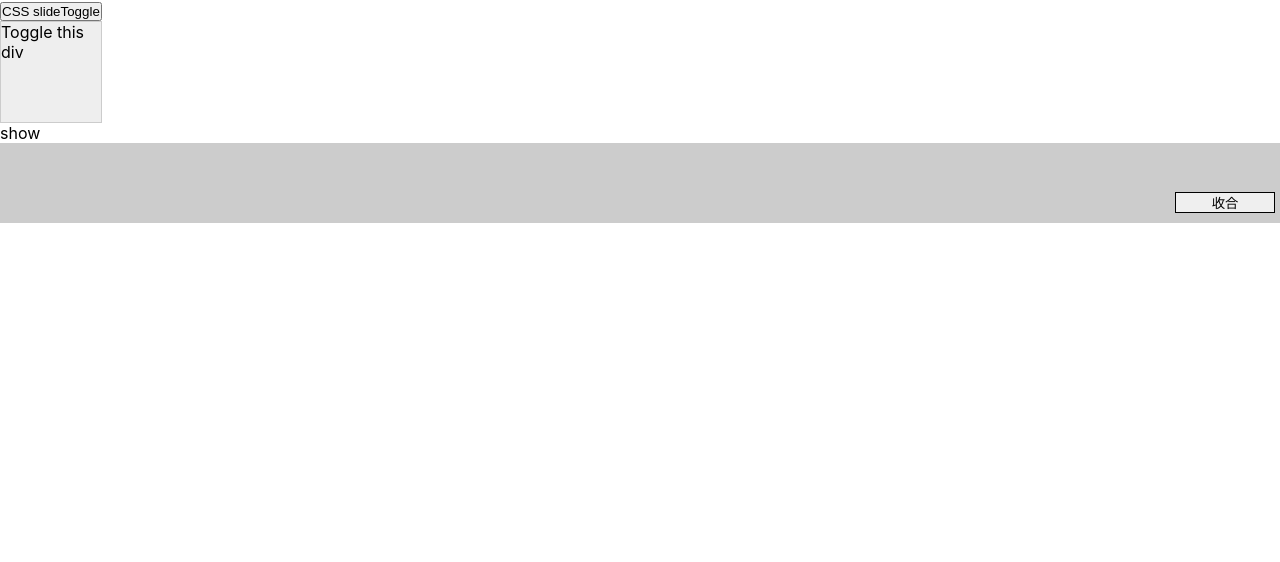
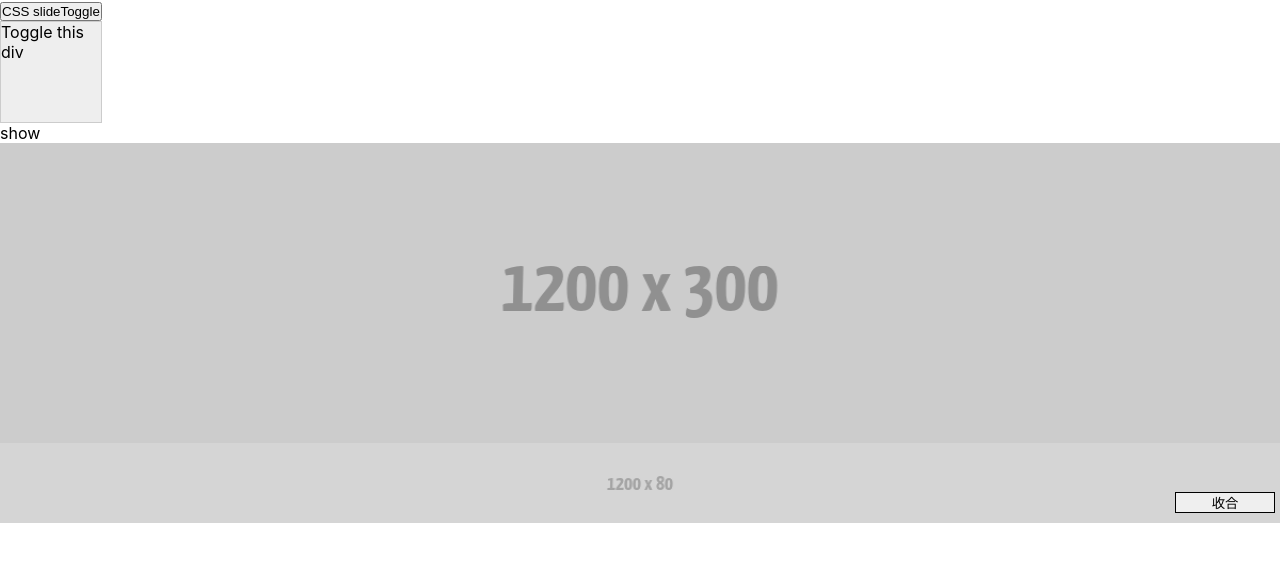
Before and after one commit to andrewCheng078/React-Banner, a React (Create React App) app: page / in a window 1280 px wide. Shown: the top 562 px of the page. Built offline with nearby package versions, Linux system fonts and the light colour scheme.

Commit message:
hank fix class switch

```diff
--- a/src/components/banner/Banner.js
+++ b/src/components/banner/Banner.js
@@ -1,108 +1,104 @@
-import React, { Component } from 'react'
-import "./Banner.css"
-import img from './imgs/1200x380.png'
+import React, { Component } from "react";
+import "./Banner.css";
+import img from "./imgs/1200x380.png";
+
+const CLOSED = 'closed'
+const CLOSING = 'closing'
+const OPENED = 'opened'
+const OPENING = 'opening'
 
 export default class Banner extends Component {
-    state={
-        demoClick:true,
-        openAtStart:false,
-        autoToggle:false,
-        transition:true,
-        transitionClass:'',
-        classText:'收合',
-        bannerClass:"opened",
+  static defaultProps = {
+    openAtStart: true, // [boolean] true | false
+    // 設定啟動後是否要自動開或合，若設為false，就不要自勳開合；若為true是馬上自動開合；若為數字是幾毫秒之後開合
+    autoToggle: true, // [boolean|number] true | false | 3000
+    // 設定收合展開按鈕
+    button: {
+      closeText: "收合", // [string]
+      openText: "展開", // [string]
+      class: "btn" // [string]
+    },
+    // 設定模組在各狀態時的class
+    class: {
+      [CLOSED]: "closed", // [string]
+      [CLOSING]: "closing", // [string]
+      [OPENED]: "opened", // [string]
+      [OPENING]: "opening" // [string]
+    },
+    // 是否要有transition效果
+    transition: true
+  };
 
-    }
+  state = {
+    demoClick: true,
+    openAtStart: false,
+    autoToggle: false,
+    transition: true,
+    transitionClass: "",
+    classText: "收合",
+    currentClass: OPENED // open or close
+  };
 
-
-  demoClick(){
+  demoClick() {
     let { demoClick } = this.state;
     this.setState({
-        demoClick:! demoClick,
-    })
-
+      demoClick: !demoClick
+    });
   }
 
-  componentDidMount(){
-     const { openAtStart,autoToggle, transition } = this.state;
-       openAtStart ? this.open() : this.close() ;
-       if(autoToggle){this.toggle()}
-       if(transition){this.setState({transitionClass:'transition'})}
-
+  componentDidMount() {
+    const { openAtStart, autoToggle, transition } = this.props;
+    openAtStart ? this.changeClass(OPENED) : this.changeClass(CLOSED);
+    if (autoToggle) {
+      this.toggleLoop(); // 还没好
+    }
+    if (transition) {
+      this.setState({ transitionClass: "transition" });
+    }
   }
 
-  toggle(){
-   this.state.bannerClass ==='opened'?  this.close(): this.open() ;
+  transitionendHandle = () => {
+    this.state.currentClass === OPENING ? this.changeClass(OPENED) : this.changeClass(CLOSED)
+  };
 
+  toggle() {
+    this.state.currentClass === OPENED ? this.changeClass(CLOSING) : this.changeClass(OPENING);
   }
 
-  open(){
-    let ingClass = 'opening'
-    this.transitionListener();
-    let newClass = 'opened'
+  toggleLoop() {}
+
+  changeClass(className) {
     this.setState({
-      bannerClass:newClass,
-    })
+      currentClass: className
+    });
   }
 
-  close(){
-    let newClass = 'closed'
-    this.setState({
-      bannerClass:newClass,
-    })
+  render() {
+    const { demoClick, classText, currentClass, transitionClass } = this.state;
+    return (
+      <div>
+        <button className="run-css" onClick={this.demoClick.bind(this)}>
+          CSS slideToggle
+        </button>
+        <div className="cont">Toggle this div</div>
+        {demoClick ? <p>show</p> : null}
+        <div
+          className={`banner  ${this.props.class[currentClass]} ${transitionClass}`}
+          onTransitionEnd={this.transitionendHandle}
+        >
+          <a className="wrap">
+            <img
+              className="img"
+              src={img}
+              title="輸入廣告促銷說明文字"
+              alt="輸入廣告促銷說明文字"
+            />
+          </a>
+          <button className="wrap_btn" onClick={this.toggle.bind(this)}>
+            {classText}
+          </button>
+        </div>
+      </div>
+    );
   }
-  transitionListener(){
-    const el = document.querySelector('.banner');
-    el.addEventListener('transitionend webkitTransitionEnd oTransitionEnd',()=>{
-      console.log('do something')
-    });
-
-
-  }
-
-
-    render() {
-        const { demoClick,classText, bannerClass, transitionClass } = this.state;
-        return (
-            <div>
-                 <button className="run-css" onClick={ this.demoClick.bind(this) }>CSS slideToggle</button>
-                <div className="cont">Toggle this div</div>
-                {demoClick ? <p>show</p> : null}
-                <div className={`banner  ${bannerClass} ${transitionClass}` } >
-                    <a className="wrap">
-                        <img className="img" src={ img } title="輸入廣告促銷說明文字" alt="輸入廣告促銷說明文字" />
-                    </a>
-                    <button className="wrap_btn" onClick={this.toggle.bind(this)}>{ classText }</button>
-                </div>
-
-            </div>
-        )
-    }
 }
-
-
-//需求
-
-// 設定一開始是否為開或合
-//     openAtStart: true, // [boolean] true | false
-//     // 設定啟動後是否要自動開或合，若設為false，就不要自勳開合；若為true是馬上自動開合；若為數字是幾毫秒之後開合
-//     autoToggle: true, // [boolean|number] true | false | 3000
-//     // 設定收合展開按鈕
-//     button: {
-//         closeText: '收合', // [string]
-//         openText: '展開', // [string]
-//         class: 'btn' // [string]
-//     },
-//     // 設定模組在各狀態時的class
-//     class: {
-//         closed: 'closed', // [string]
-//             closing: 'closing', // [string]
-//             opened: 'opened', // [string]
-//             opening: 'opening' // [string]
-//     },
-//     // 是否要有transition效果
-//     transition: true,
-//     // 當有transition時，要執行的callback function
-//     whenTransition: function () {
-//         console.log('whenTransition');
-//     }
```
